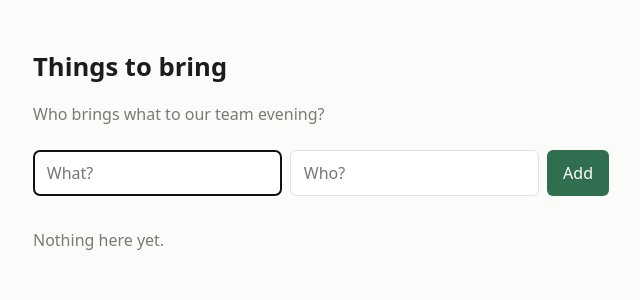
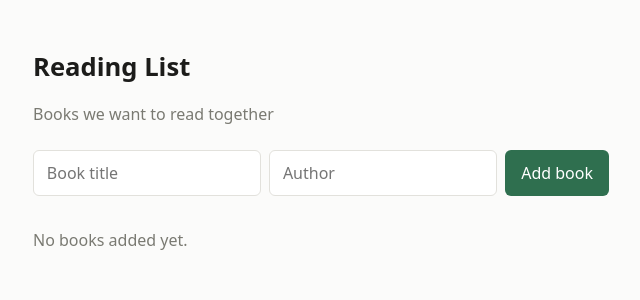
Before and after one commit to mudt-cm104-2026-winter/team-13, a FastAPI app: page / in a window 1280 px wide. Shown: the top 300 px of the page, without its empty margins (319-959 px from the left). Run offline with FastAPI, Linux system fonts and the light colour scheme.

Commit message:
Customize app to student reading list (closes #7)

```diff
--- a/app/main.py
+++ b/app/main.py
@@ -1,7 +1,4 @@
-"""Things to bring: the starting point of your team project.
-
-This is an example. Replace the topic with your own: change the fields,
-the texts and the page. Grow it one pull request at a time.
+"""Reading List: our team reading tracker.
 
 What happens where:
 - main.py      the web part: which address shows what (the "routes")
@@ -21,7 +18,7 @@ from . import storage
 
 HERE = Path(__file__).parent
 
-app = FastAPI(title="Things to bring")
+app = FastAPI(title="Reading List")
 app.mount("/static", StaticFiles(directory=HERE / "static"), name="static")
 templates = Jinja2Templates(directory=HERE / "templates")
 
@@ -35,8 +32,8 @@ def show_list(request: Request):
 
 
 @app.post("/add")
-def add(thing: str = Form(...), person: str = Form(...)):
-    """The form on the start page sends its fields here."""
-    storage.add_entry(thing=thing.strip(), person=person.strip())
+def add(title: str = Form(...), author: str = Form(...)):
+    """The form on the start page sends book title and author here."""
+    storage.add_entry(title=title.strip(), author=author.strip())
     # Back to the start page. 303 tells the browser: load it with GET.
     return RedirectResponse("/", status_code=303)
--- a/app/storage.py
+++ b/app/storage.py
@@ -17,10 +17,10 @@ def all_entries():
     return list(_entries)
 
 
-def add_entry(thing, person):
-    """Store a new entry and return it."""
+def add_entry(title, author):
+    """Store a new book entry and return it."""
     global _next_id
-    entry = {"id": _next_id, "thing": thing, "person": person}
+    entry = {"id": _next_id, "title": title, "author": author}
     _entries.append(entry)
     _next_id += 1
     return entry
--- a/app/templates/index.html
+++ b/app/templates/index.html
@@ -3,33 +3,33 @@
 <head>
   <meta charset="utf-8">
   <meta name="viewport" content="width=device-width, initial-scale=1">
-  <title>Things to bring</title>
+  <title>Reading List</title>
   <link rel="stylesheet" href="/static/style.css">
 </head>
 <body>
   <main>
-    <h1>Things to bring</h1>
-    <p class="intro">Who brings what to our team evening?</p>
+    <h1>Reading List</h1>
+    <p class="intro">Books we want to read together</p>
 
     <form class="add" action="/add" method="post">
-      <input name="thing" placeholder="What?" required autocomplete="off" autofocus>
-      <input name="person" placeholder="Who?" required autocomplete="off">
-      <button type="submit">Add</button>
+      <input name="title" placeholder="Book title" required autocomplete="off">
+      <input name="author" placeholder="Author" required autocomplete="off">
+      <button type="submit">Add book</button>
     </form>
 
     {% if entries %}
     <table>
       <thead>
-        <tr><th>What</th><th>Who</th></tr>
+        <tr><th>Title</th><th>Author</th></tr>
       </thead>
       <tbody>
         {% for entry in entries %}
-        <tr><td>{{ entry.thing }}</td><td>{{ entry.person }}</td></tr>
+        <tr><td>{{ entry.title }}</td><td>{{ entry.author }}</td></tr>
         {% endfor %}
       </tbody>
     </table>
     {% else %}
-    <p class="empty">Nothing here yet.</p>
+    <p class="empty">No books added yet.</p>
     {% endif %}
   </main>
 </body>
```
Also changed, not shown: CHANGELOG.md.
